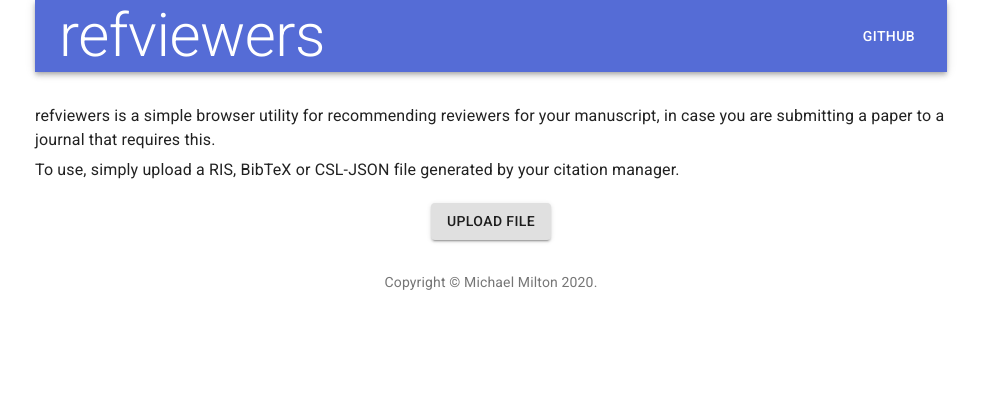
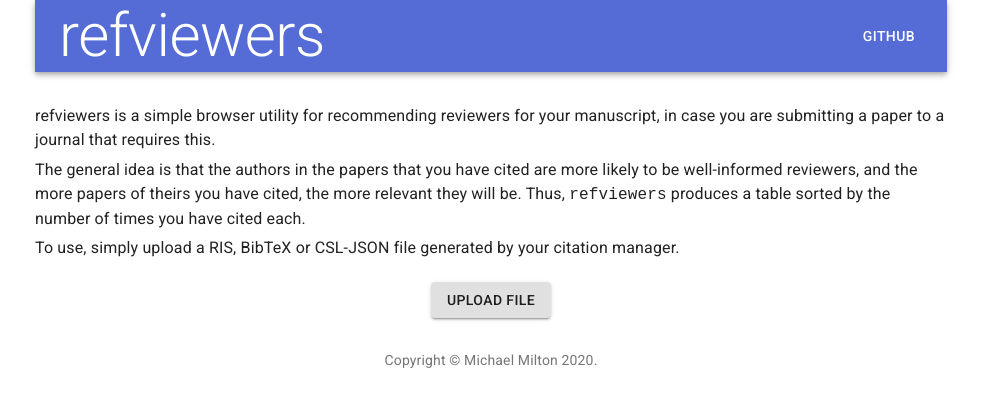
Before and after one commit to multimeric/refviewers, a React (Create React App) app: page / in a window 1280 px wide. Shown: the top 406 px of the page, without its empty margins (149-1130 px from the left). Built offline with nearby package versions, Linux system fonts and the light colour scheme.

Commit message:
Update description

```diff
--- a/src/App.js
+++ b/src/App.js
@@ -154,6 +154,12 @@ export default function App() {
                             case you are submitting a paper to a journal that requires this.
                         </Typography>
                         <Typography variant="body1" component="h1" gutterBottom>
+                            The general idea is that the authors in the papers that you have cited are more likely to
+                            be well-informed reviewers, and the more papers of theirs you have cited, the more
+                            relevant they will be. Thus, <code>refviewers</code> produces a table sorted by the number
+                            of times you have cited each.
+                        </Typography>
+                        <Typography variant="body1" component="h1" gutterBottom>
                             To use, simply upload a RIS, BibTeX or CSL-JSON file generated by your citation manager.
                         </Typography>
                     </Grid>
```
